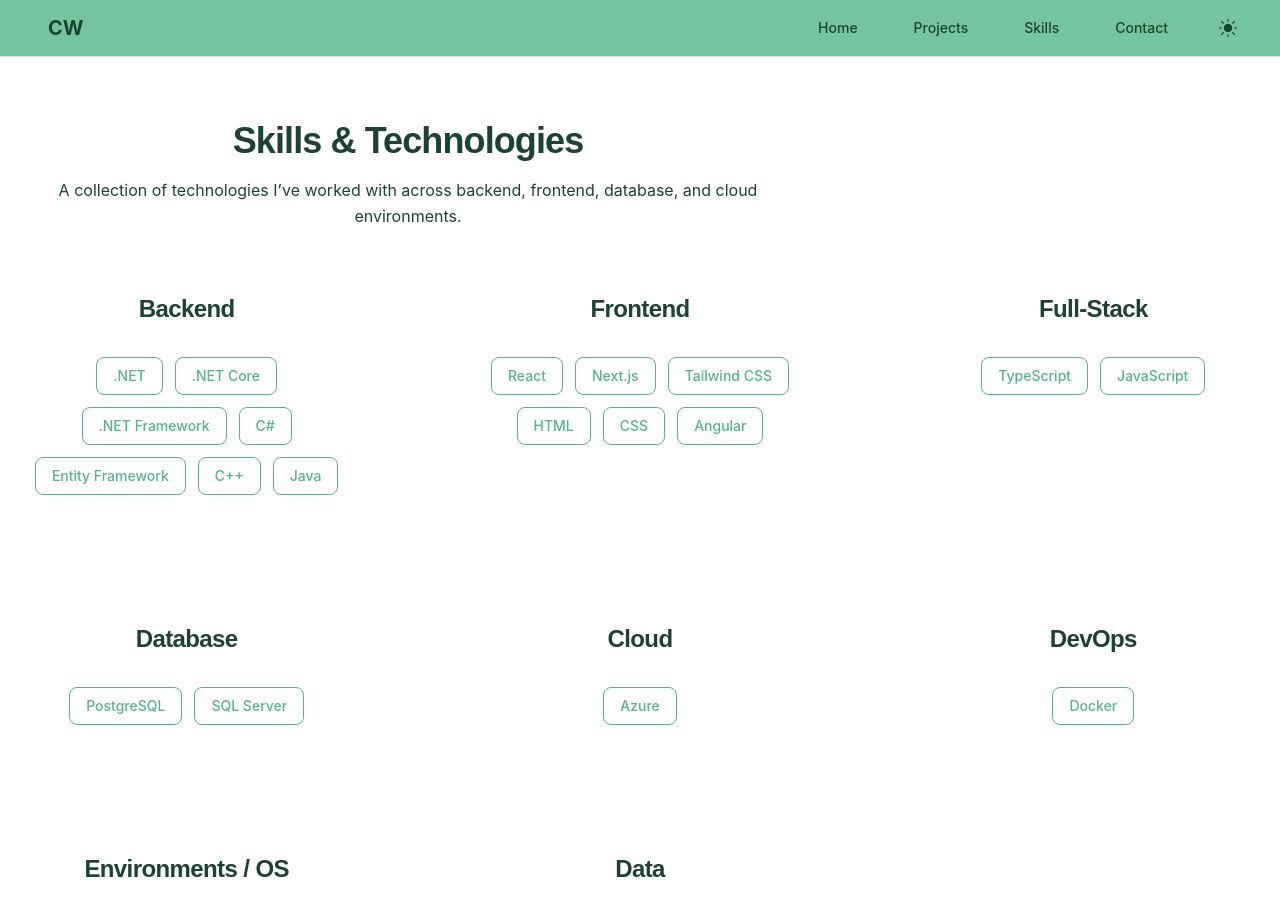
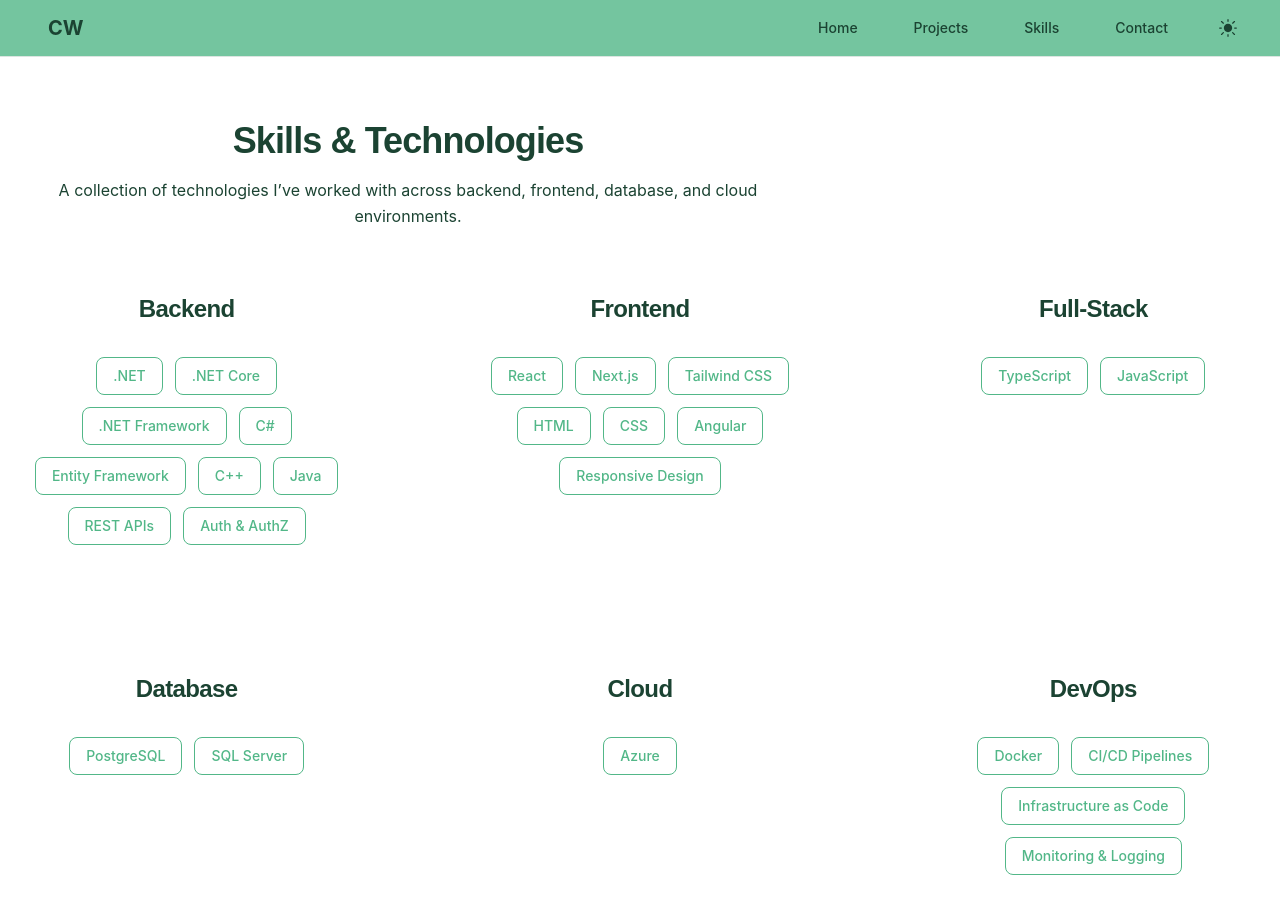
Before and after one commit to ChrisWenzlick/portfolio-website, a Next.js app: page /skills in a window 1280 px wide. Shown: the top 915 px of the page. Built offline with nearby package versions, Linux system fonts and the light colour scheme.

Commit message:
Clean up skill data model to minimize manual entry and upkeep

```diff
--- a/components/layout/SkillGroup.tsx
+++ b/components/layout/SkillGroup.tsx
@@ -1,5 +1,5 @@
 import { SkillBadge } from "../ui/SkillBadge";
-import { SkillGroup as SkillGroupType } from "@/content/skills";
+import { SkillGroup as SkillGroupType, skillMap } from "@/content/skills";
 
 interface SkillGroupProps {
     group: SkillGroupType;
@@ -18,8 +18,8 @@ export default function SkillGroup({ group }: SkillGroupProps) {
             </div>
 
             <div className="flex flex-wrap gap-2">
-                {group.skills.map((skill) => (
-                    <SkillBadge key={skill.name} name={skill.name} />
+                {group.skillSlugs.map((skillSlug) => (
+                    <SkillBadge key={skillSlug} name={skillMap[skillSlug].name} />
                 ))}
             </div>
         </div>
--- a/src/content/projects.ts
+++ b/src/content/projects.ts
@@ -4,9 +4,9 @@ export interface Project {
     description: string;
     image?: string;
     label?: string;
-    skills: string[];
+    skillSlugs: string[];
     href?: string;          // external link or internal route
-    featured: boolean;     // whether to feature on homepage
+    featured: boolean;      // whether to feature on homepage
     createdDate: Date;
     lastUpdatedDate: Date;
 }
@@ -19,7 +19,7 @@ export const projects: Project[] = [
             "A clean, SEO-focused portfolio built with Next.js, Tailwind CSS, and a reusable component system.",
         image: "/bench.jpg",
         label: "Featured",
-        skills: ["nextjs", "tailwind", "typescript"],
+        skillSlugs: ["nextjs", "tailwind", "typescript"],
         href: "#",
         featured: true,
         createdDate: new Date(2026, 2, 23, 12, 0, 0, 0),
@@ -31,7 +31,7 @@ export const projects: Project[] = [
         description:
             "A placeholder project for testing site functionality",
         image: "/desk.jpg",
-        skills: ["html", "css", "javascript"],
+        skillSlugs: ["html", "css", "javascript"],
         href: "#",
         featured: false,
         createdDate: new Date(2026, 2, 23, 12, 0, 0, 0),
@@ -43,7 +43,7 @@ export const projects: Project[] = [
         description:
             "A placeholder project for testing site functionality",
         image: "/fence.jpg",
-        skills: ["angular", "react", "typescript"],
+        skillSlugs: ["angular", "react", "typescript"],
         href: "#",
         featured: false,
         createdDate: new Date(2026, 2, 23, 12, 0, 0, 0),
@@ -55,7 +55,7 @@ export const projects: Project[] = [
         description:
             "A placeholder project for testing site functionality",
         image: "/jellyfish.jpg",
-        skills: ["cplusplus", "linux"],
+        skillSlugs: ["cplusplus", "linux"],
         href: "#",
         featured: true,
         createdDate: new Date(2026, 2, 23, 12, 0, 0, 0),
@@ -67,7 +67,7 @@ export const projects: Project[] = [
         description:
             "A placeholder project for testing site functionality",
         image: "/people.jpg",
-        skills: ["csharp", "dotnetcore", "dotnetframework"],
+        skillSlugs: ["csharp", "dotnetcore", "dotnetframework"],
         href: "#",
         featured: false,
         createdDate: new Date(2026, 2, 23, 12, 0, 0, 0),
@@ -79,7 +79,7 @@ export const projects: Project[] = [
         description:
             "A placeholder project for testing site functionality",
         image: "/trees.jpg",
-        skills: ["csharp", "dotnetcore", "sqlserver"],
+        skillSlugs: ["csharp", "dotnetcore", "sqlserver"],
         href: "#",
         featured: false,
         createdDate: new Date(2026, 2, 23, 12, 0, 0, 0),
@@ -91,7 +91,7 @@ export const projects: Project[] = [
         description:
             "A placeholder project for testing site functionality",
         image: "/typewriter.jpg",
-        skills: ["java"],
+        skillSlugs: ["java"],
         href: "#",
         featured: true,
         createdDate: new Date(2026, 2, 23, 12, 0, 0, 0),
@@ -103,7 +103,7 @@ export const projects: Project[] = [
         description:
             "A placeholder project for testing site functionality",
         image: "/waves.jpg",
-        skills: ["json", "xml"],
+        skillSlugs: ["json", "xml"],
         href: "#",
         featured: false,
         createdDate: new Date(2026, 2, 23, 12, 0, 0, 0),
@@ -115,7 +115,7 @@ export const projects: Project[] = [
         description:
             "A placeholder project for testing site functionality",
         image: "/bench.jpg",
-        skills: ["html", "css", "javascript"],
+        skillSlugs: ["html", "css", "javascript"],
         href: "#",
         featured: false,
         createdDate: new Date(2026, 2, 23, 12, 0, 0, 0),
@@ -127,7 +127,7 @@ export const projects: Project[] = [
         description:
             "A placeholder project for testing site functionality",
         image: "/desk.jpg",
-        skills: ["html", "css", "javascript"],
+        skillSlugs: ["html", "css", "javascript"],
         href: "#",
         featured: true,
         createdDate: new Date(2026, 2, 23, 12, 0, 0, 0),
@@ -139,7 +139,7 @@ export const projects: Project[] = [
         description:
             "A placeholder project for testing site functionality",
         image: "/fence.jpg",
-        skills: ["html", "css", "javascript"],
+        skillSlugs: ["html", "css", "javascript"],
         href: "#",
         featured: false,
         createdDate: new Date(2026, 2, 23, 12, 0, 0, 0),
@@ -151,7 +151,7 @@ export const projects: Project[] = [
         description:
             "A placeholder project for testing site functionality",
         image: "/jellyfish.jpg",
-        skills: ["html", "css", "javascript"],
+        skillSlugs: ["html", "css", "javascript"],
         href: "#",
         featured: false,
         createdDate: new Date(2026, 2, 23, 12, 0, 0, 0),
--- a/src/content/skills.ts
+++ b/src/content/skills.ts
@@ -1,7 +1,7 @@
 export interface Skill {
+    slug: string;
     name: string;
     category: string;
-    slug: string;
     iconName?: string;
 }
 
@@ -9,39 +9,59 @@ export interface SkillGroup {
     id: string;
     title: string;
     description?: string;
-    skills: Skill[];
+    skillSlugs: string[];
 }
 
 export const skills: Skill[] = [
-    { name: ".NET", category: "Backend", slug: "dotnet" },
-    { name: ".NET Core", category: "Backend", slug: "dotnetcore" },
-    { name: ".NET Framework", category: "Backend", slug: "dotnetframework" },
-    { name: "C#", category: "Backend", slug: "csharp" },
-    { name: "Entity Framework", category: "Backend", slug: "entityframework" },
-    { name: "C++", category: "Backend", slug: "cplusplus" },
-    { name: "Java", category: "Backend", slug: "java" },
+    // Backend
+    { slug: "dotnet",           name: ".NET",            category: "Backend" },
+    { slug: "dotnetcore",       name: ".NET Core",       category: "Backend" },
+    { slug: "dotnetframework",  name: ".NET Framework",  category: "Backend" },
+    { slug: "csharp",           name: "C#",              category: "Backend" },
+    { slug: "entityframework",  name: "Entity Framework",category: "Backend" },
+    { slug: "cplusplus",        name: "C++",             category: "Backend" },
+    { slug: "java",             name: "Java",            category: "Backend" },
+    { slug: "restapis",         name: "REST APIs",       category: "Backend" },
+    { slug: "auth",             name: "Auth & AuthZ",    category: "Backend" },
 
-    { name: "React", category: "Frontend", slug: "react" },
-    { name: "Next.js", category: "Frontend", slug: "nextjs" },
-    { name: "Tailwind CSS", category: "Frontend", slug: "tailwind" },
-    { name: "HTML", category: "Frontend", slug: "html" },
-    { name: "CSS", category: "Frontend", slug: "css" },
-    { name: "Angular", category: "Frontend", slug: "angular" },
+    // Frontend
+    { slug: "react",            name: "React",           category: "Frontend" },
+    { slug: "nextjs",           name: "Next.js",         category: "Frontend" },
+    { slug: "tailwind",         name: "Tailwind CSS",    category: "Frontend" },
+    { slug: "html",             name: "HTML",            category: "Frontend" },
+    { slug: "css",              name: "CSS",             category: "Frontend" },
+    { slug: "angular",          name: "Angular",         category: "Frontend" },
+    { slug: "responsivedesign", name: "Responsive Design", category: "Frontend" },
 
-    { name: "TypeScript", category: "Full-Stack", slug: "typescript" },
-    { name: "JavaScript", category: "Full-Stack", slug: "javascript" },
+    // Full-Stack
+    { slug: "typescript",       name: "TypeScript",      category: "Full-Stack" },
+    { slug: "javascript",       name: "JavaScript",      category: "Full-Stack" },
 
-    { name: "PostgreSQL", category: "Database", slug: "postgresql" },
-    { name: "SQL Server", category: "Database", slug: "sqlserver" },
+    // Database
+    { slug: "postgresql",       name: "PostgreSQL",      category: "Database" },
+    { slug: "sqlserver",        name: "SQL Server",      category: "Database" },
 
-    { name: "Azure", category: "Cloud", slug: "azure" },
-    { name: "Docker", category: "DevOps", slug: "docker" },
+    // Cloud & DevOps
+    { slug: "azure",            name: "Azure",           category: "Cloud" },
+    { slug: "docker",           name: "Docker",          category: "DevOps" },
+    { slug: "cicd",             name: "CI/CD Pipelines", category: "DevOps" },
+    { slug: "iac",              name: "Infrastructure as Code", category: "DevOps" },
+    { slug: "monitoring",       name: "Monitoring & Logging",   category: "DevOps" },
 
-    { name: "Linux", category: "Environments / OS", slug: "linux" },
+    // Environments
+    { slug: "linux",            name: "Linux",           category: "Environments / OS" },
 
-    { name: "JSON", category: "Data", slug: "json" },
-    { name: "XML", category: "Data", slug: "xml" },
-]
+    // Data
+    { slug: "json",             name: "JSON",            category: "Data" },
+    { slug: "xml",              name: "XML",             category: "Data" },
+
+    // Architecture (no projects needed — satisfies your "skills without projects" requirement)
+    { slug: "systemdesign",         name: "System Design",          category: "Architecture" },
+    { slug: "ddd",                  name: "Domain-Driven Design",   category: "Architecture" },
+    { slug: "codereviews",          name: "Code Reviews",           category: "Architecture" },
+    { slug: "testingstrategies",    name: "Testing Strategies",     category: "Architecture" },
+    { slug: "techdocs",             name: "Technical Documentation",category: "Architecture" },
+];
 
 export const skillMap: Record<string, Skill> =
     Object.fromEntries(skills.map(s => [s.slug, s]));
@@ -51,49 +71,24 @@ export const skillGroups: SkillGroup[] = [
         id: "backend",
         title: "Backend & APIs",
         description: "Designing reliable, maintainable server-side systems.",
-        skills: [
-            { name: ".NET", category: "Backend", slug: "dotnet" },
-            { name: "C#", category: "Backend", slug: "csharp" },
-            { name: "REST APIs", category: "Backend", slug: "restapis" },
-            { name: "PostgreSQL", category: "Backend", slug: "postgresql" },
-            { name: "SQL Server", category: "Backend", slug: "sqlserver" },
-            { name: "Authentication & Authorization", category: "Backend", slug: "auth" },
-        ],
+        skillSlugs: ["dotnet", "csharp", "restapis", "postgresql", "sqlserver", "auth"],
     },
     {
         id: "frontend",
         title: "Frontend & UI",
         description: "Building fast, accessible user interfaces.",
-        skills: [
-            { name: "React", category: "Frontend", slug: "react" },
-            { name: "Next.js", category: "Frontend", slug: "nextjs" },
-            { name: "Tailwind CSS", category: "Frontend", slug: "tailwindcss" },
-            { name: "TypeScript", category: "Frontend", slug: "typescript" },
-            { name: "Responsive Design", category: "Frontend", slug: "responsivedesign" },
-        ],
+        skillSlugs: ["react", "nextjs", "tailwind", "typescript", "responsivedesign"],
     },
     {
         id: "cloud",
         title: "Cloud & DevOps",
         description: "Deploying and operating production systems.",
-        skills: [
-            { name: "Azure", category: "Cloud", slug: "azure" },
-            { name: "CI/CD Pipelines", category: "Cloud", slug: "cicd" },
-            { name: "Docker", category: "Cloud", slug: "docker" },
-            { name: "Infrastructure as Code", category: "Cloud", slug: "infrastructureascode" },
-            { name: "Monitoring & Logging", category: "Cloud", slug: "monitoringandlogging" },
-        ],
+        skillSlugs: ["azure", "cicd", "docker", "iac", "monitoring"],
     },
     {
         id: "architecture",
         title: "Architecture & Practices",
         description: "Writing software that scales with teams and complexity.",
-        skills: [
-            { name: "System Design", category: "Architecture", slug: "systemdesign" },
-            { name: "Domain-Driven Design", category: "Architecture", slug: "domaindrivendesign" },
-            { name: "Code Reviews", category: "Architecture", slug: "codereviews" },
-            { name: "Testing Strategies", category: "Architecture", slug: "testingstrategies" },
-            { name: "Technical Documentation", category: "Architecture", slug: "technicaldocumentation" },
-        ],
+        skillSlugs: ["systemdesign", "ddd", "codereviews", "testingstrategies", "techdocs"],
     },
 ];
```
